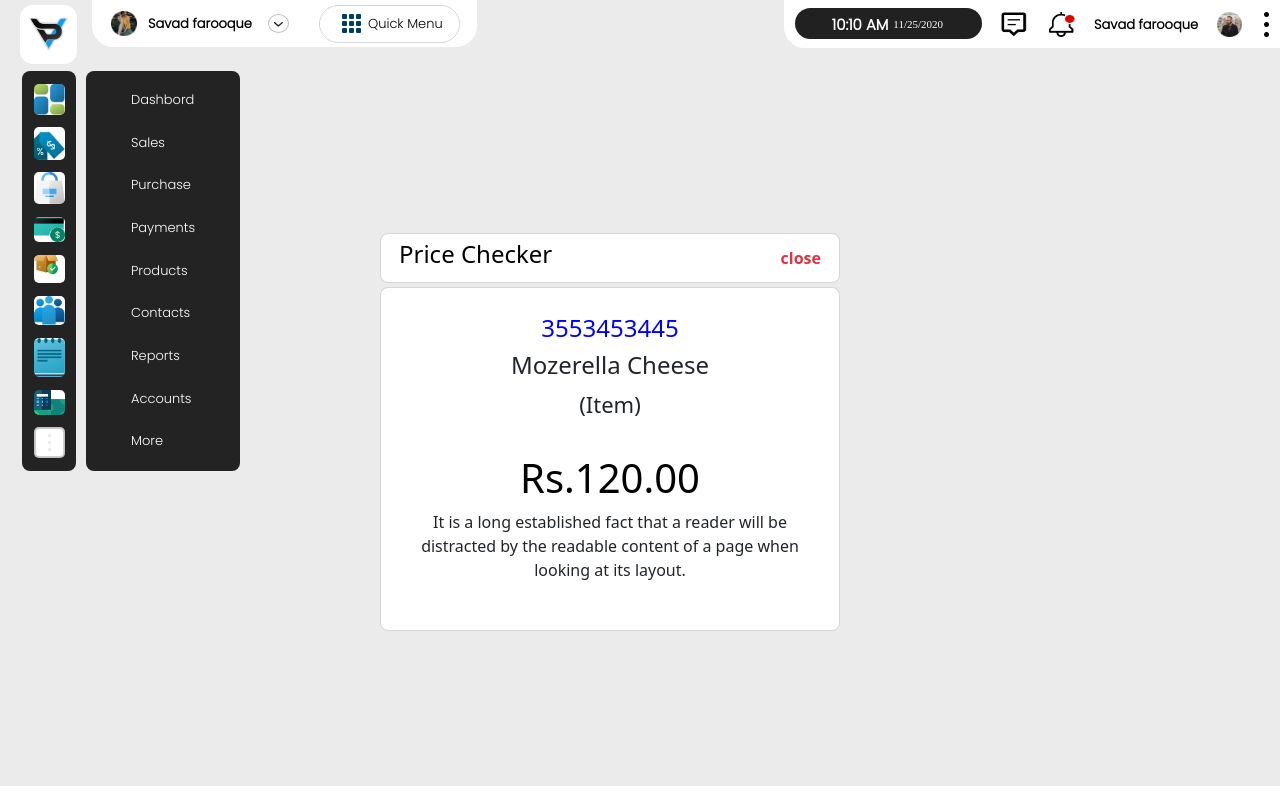
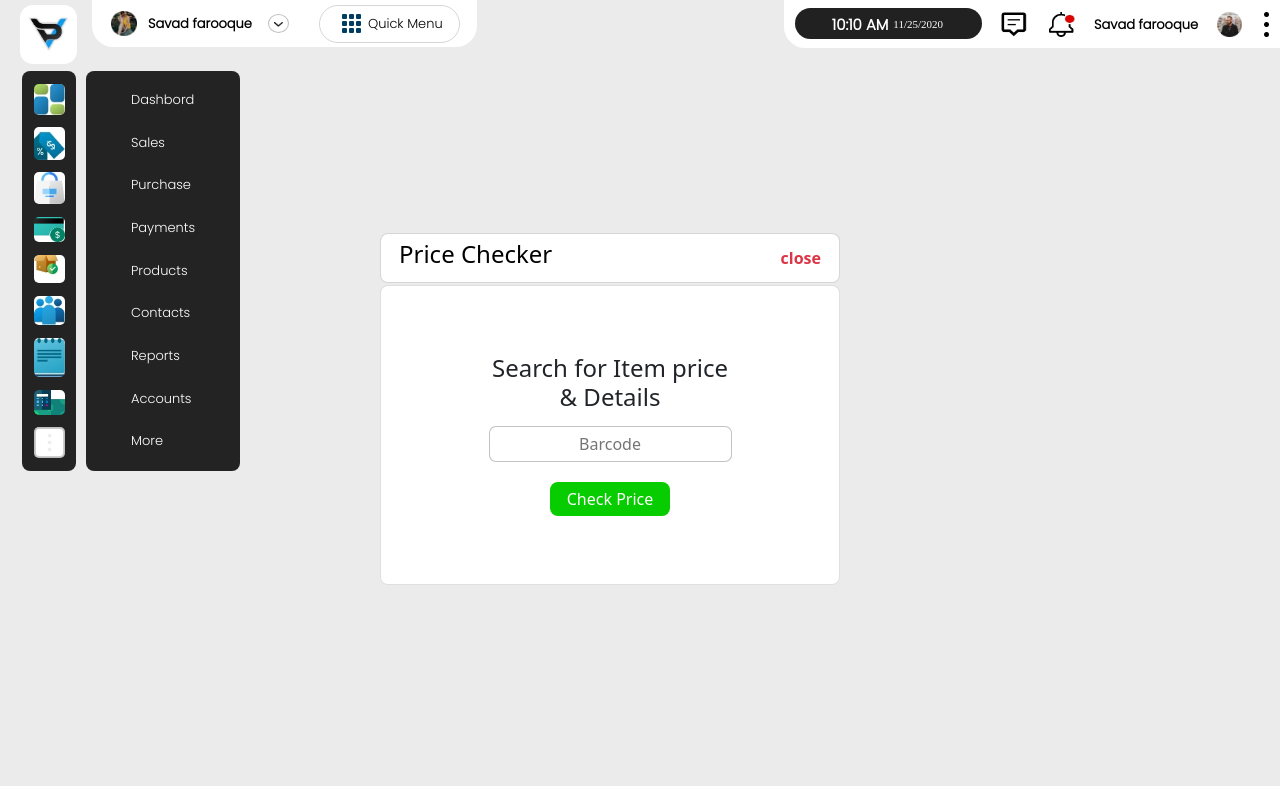
Before and after one commit to Abhinandfutura/vkncode, a React (Create React App) app: page /page in a window 1280 px wide. Built offline with nearby package versions, Linux system fonts and the light colour scheme.

Commit message:
sixth commit

```diff
--- a/src/App.js
+++ b/src/App.js
@@ -1,15 +1,22 @@
 import './App.css';
 import React from 'react';
-import Navbar from './Component/Navbar';
-import Body from './Component/BodyPart/Body';
+
 import 'bootstrap/dist/css/bootstrap.min.css'
-
+import {BrowserRouter,Routes,Route} from 'react-router-dom'
+import Home from './Component/BodyPart/home/Home'
+import PageChecker from './Component/BodyPart/PageChecker/PageChecker';
 
 function App() {
   return (
 <div className='app'>
-    <Navbar/>
-    <Body/>
+<BrowserRouter>
+<Routes>
+<Route path='/' element={<Home/>} />
+<Route path='page' element={<PageChecker/>} />
+
+</Routes>
+</BrowserRouter>
+
 
     </div>
   );
--- /dev/null
+++ b/src/Component/BodyPart/PageChecker/PageChecker.js
@@ -0,0 +1,93 @@
+import React from 'react'
+import Navbar from '../../Pages/Navbar'
+import '../Body.css'
+import dash from '../../images/dash.jpg'
+import tag from '../../images/tag.jpg'
+import bag from '../../images/bag.jpg'
+import card from '../../images/card.jpg'
+import box from '../../images/box.jpg'
+import users from '../../images/users.jpg'
+import report from '../../images/report.jpg'
+import calculator from '../../images/calculator.jpg'
+import '../PageChecker/PriceChecker.css'
+
+import whitemenu from '../../images/whitemenu.jpg'
+
+function PageChecker() {
+  return (
+    <div>
+        <Navbar/>
+
+
+
+
+    <div className='bodyContainer'>
+    <div className='body__left'>
+
+      <div className='bodyLeft__container'>
+
+      <div className='imageContainer'>
+
+        <img className='dash' src={dash}/>
+        <img className='dash' src={tag}/>
+        <img className='dash' src={bag}/>
+        <img className='dash' src={card}/>
+        <img className='dash' src={box}/>
+        <img className='dash' src={users}/>
+        <img className='dash' src={report}/>
+        <img className='dash' src={calculator}/>
+        <img className='dash' src={whitemenu}/>
+      </div>
+
+
+
+      </div>
+      <div className='menuText_container'>
+      <div className='menuText'>
+
+    <p className='dashbord_text'>Dashbord</p>
+    <p className='dashbord_text'>Sales</p>
+    <p className='dashbord_text'>Purchase</p>
+    <p className='dashbord_text'>Payments</p>
+    <p className='dashbord_text'>Products</p>
+    <p className='dashbord_text'>Contacts</p>
+    <p className='dashbord_text'>Reports</p>
+    <p className='dashbord_text'>Accounts</p>
+    <p className='dashbord_text'>More</p>
+    </div>
+
+</div>
+
+      </div>
+      <div className="bodyRight">
+
+
+    <div className='priceChecker'>
+
+      <div className='head'>
+        <h4 className='priceChecker_text'>  Price Checker</h4>
+        <span className='text-danger' style={{fontWeight:'600'}}>close</span>
+      </div>
+      <div className='SearchText__container'>
+
+
+        <div className='SearchText'>
+
+
+         <h4 style={{textAlign:'center',  width:'54%'}}>Search for Item price & Details</h4>
+         <input typr='text' placeholder='Barcode' className='barcode'/>
+
+         <button className='checkPrice_btn'>Check Price</button>
+        </div>
+
+
+      </div>
+    </div>
+      </div>
+      </div>
+
+    </div>
+  )
+}
+
+export default PageChecker
--- /dev/null
+++ b/src/Component/BodyPart/PageChecker/PriceChecker.css
@@ -0,0 +1,33 @@
+.SearchText__container{
+    border: 1px solid #0000001f;
+    border-radius: 8px;
+    background: white;
+    margin-top: 2px;
+    display: flex;
+    justify-content: center;
+    flex-direction: column;
+    text-align: center;
+    height: 300px;
+}
+.SearchText{
+    display: flex;
+    justify-content: center;
+    align-items: center;
+    flex-direction: column;
+}
+.barcode{
+    text-align: center;
+    padding: 5px;
+    outline: none;
+    border-radius: 7px;
+    margin-top: 7px;
+    border: 1px solid #0000003d;
+}
+.checkPrice_btn{
+    background-color: #07CC00;
+    color:white;
+    border:none;
+border-radius: 8px;;
+margin-top: 20px;
+    padding: 5px 17px 5px 17px;
+}
--- /dev/null
+++ b/src/Component/BodyPart/home/Home.js
@@ -0,0 +1,13 @@
+import React from 'react'
+import Navbar from '../../Pages/Navbar';
+import Body from '../Body';
+function Home() {
+  return (
+    <div>
+         <Navbar/>
+    <Body/>
+    </div>
+  )
+}
+
+export default Home
```
Also changed, not shown: src/Component/BodyPart/BodyLeft/BodyLeft.js (deleted, +0 -13 lines), src/Component/Pages/Navbar.js (renamed from src/Component/Navbar.js, +8 -8 lines), src/Component/BodyPart/BodyLeft/BodyLeft.css (deleted), src/Component/Pages/Navbar.css (renamed from src/Component/Navbar.css).
